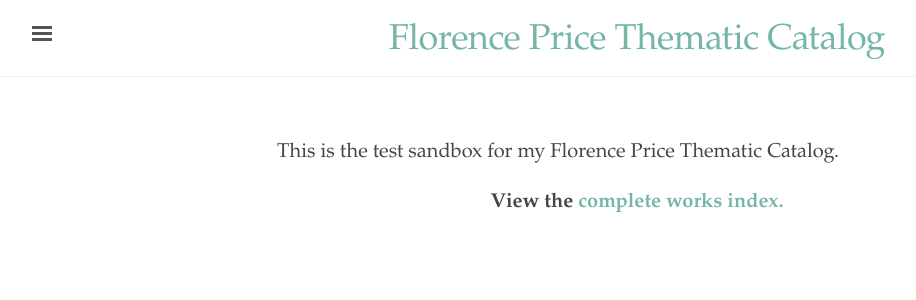
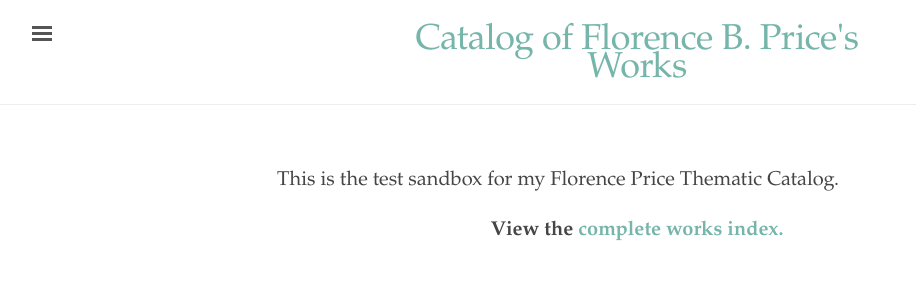
Before and after one commit to dwshadle/florence-price-catalog, a Jekyll site: the page built from _pages/index.md, in a window 1280 px wide. Shown: the top 300 px of the page, without its empty margins (3-919 px from the left). Built offline with Jekyll 4.4.1, drawn with Linux system fonts in a browser that asks for light colours; part of the change alters nothing that is shown.

Commit message:
Update _config.yml

```diff
--- a/_config.yml
+++ b/_config.yml
@@ -12,9 +12,9 @@
 # You can create any custom variable you would like, and they will be accessible
 # in the templates via {{ site.myvariable }}.
 
-title: Florence Price Thematic Catalog
+title: Catalog of Florence B. Price's Works
 email:
-description: Test Sandbox for Price Thematic Catalog
+description: An open-access catalog to make high-quality infomration about Florence B. Price's works available to scholars and performers worldwide.
 baseurl: "/" # the subpath of your site, e.g. /blog
 url: "/" # the base hostname & protocol for your site, e.g. http://example.com
 
```
